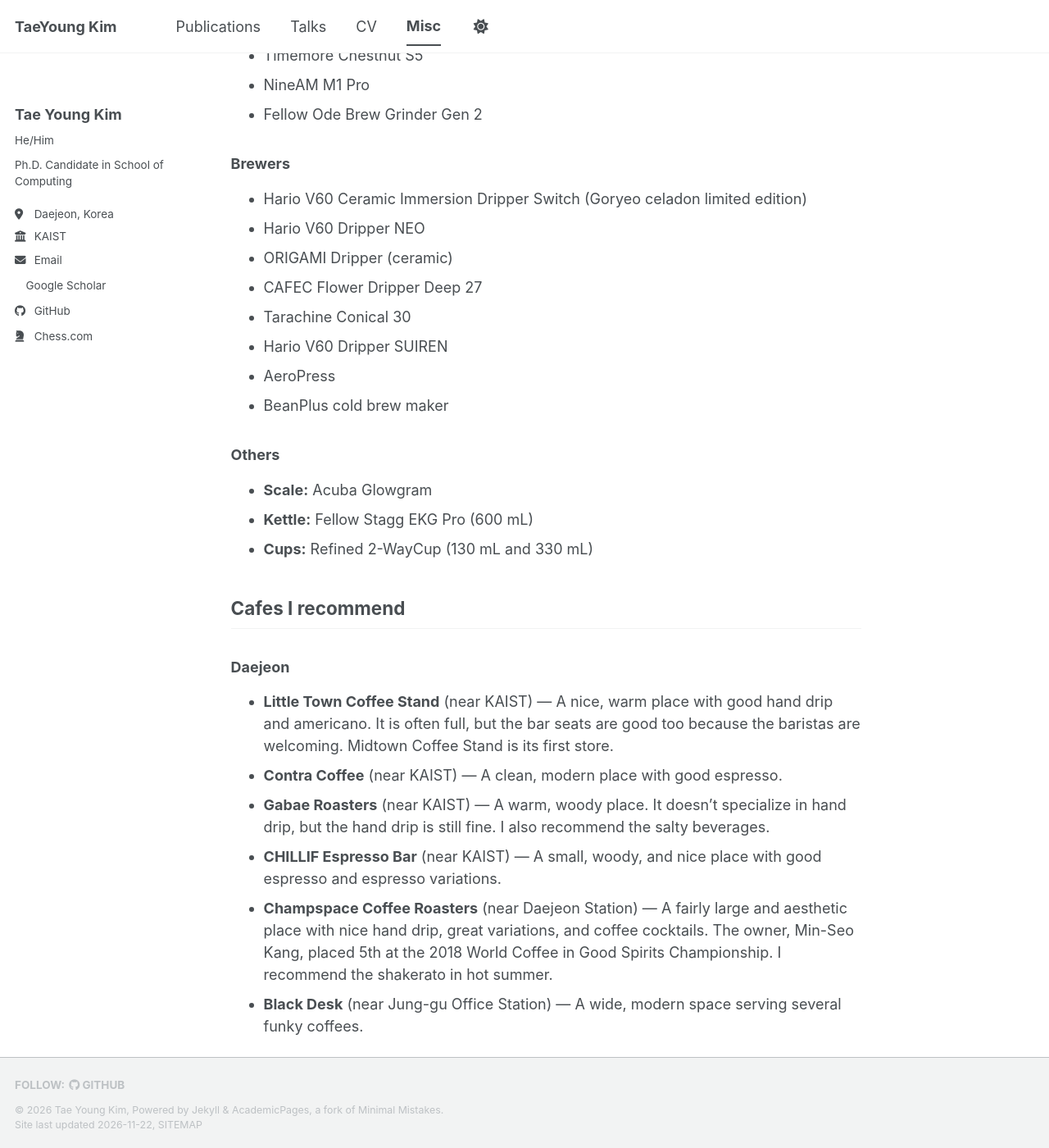
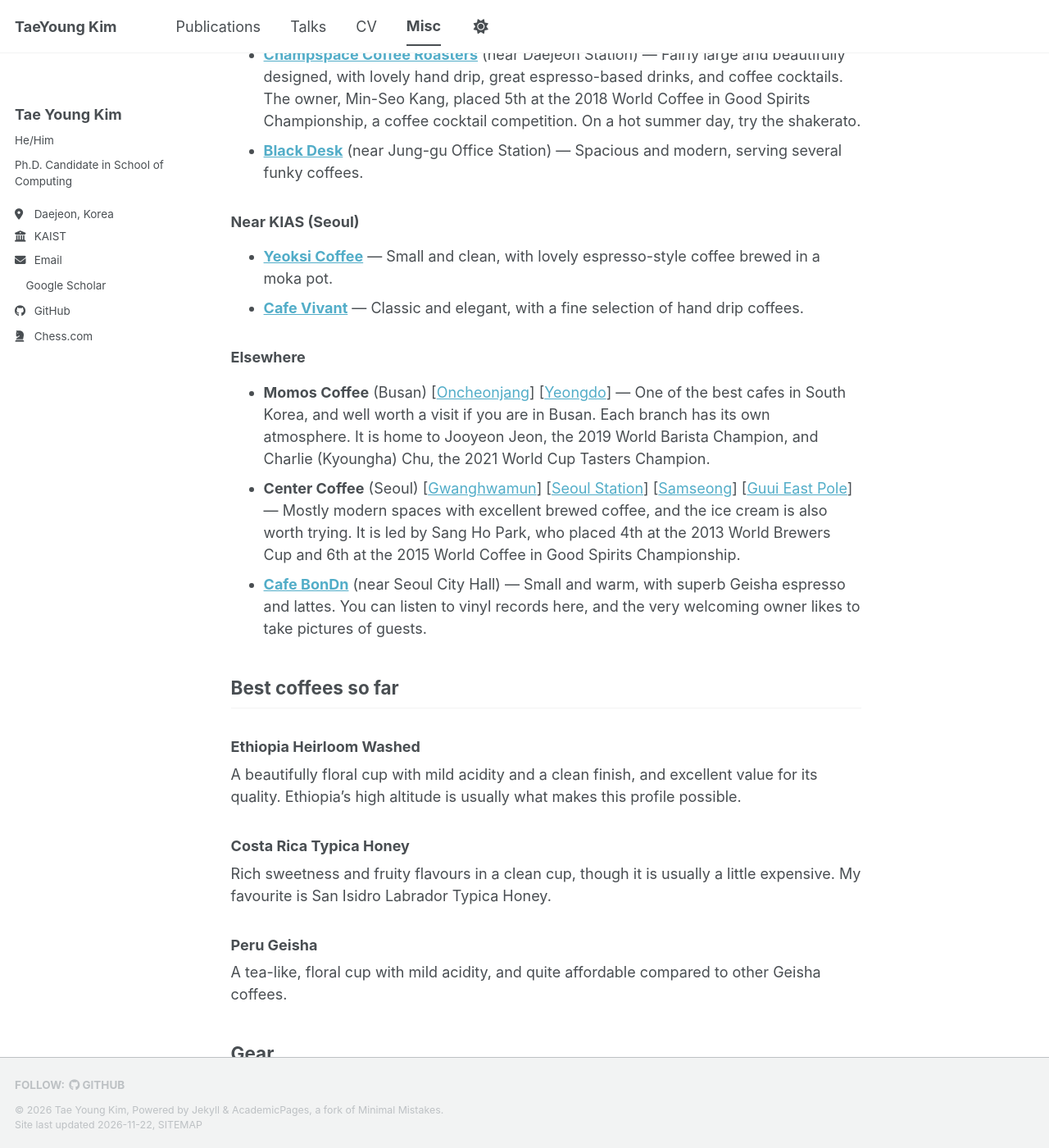
Before and after one commit to mekty2012/mekty2012.github.io, a Jekyll site: the page built from _pages/misc.md, in a window 1280 px wide and 1400 px high, scrolled down 658 px. Shown: the whole window at 82% size. Built offline with Jekyll 4.4.1, drawn with Linux system fonts in a browser that asks for light colours; a style sheet for code colours, icons or effects is not loaded; some of the changed text lies outside the part shown.

Commit message:
Reorganize Misc page and add cafe map links
Co-Authored-By: Claude Opus 5.5 <noreply@anthropic.com>

```diff
--- a/_pages/misc.md
+++ b/_pages/misc.md
@@ -6,15 +6,43 @@ author_profile: true
 
 Coffee
 ======
-Coffee is one of my hobbies. At home I mostly brew by hand, and I don't own any espresso equipment.
+Specialty coffee is one of my hobbies. I brew by hand both at home and in the lab. When I visit other places, I often make cold brew with specialty beans, which has earned reactions like "we can't taste this anywhere else." Lately, I have also been experimenting with cold brew made with spirits such as vodka and bourbon.
+
+## Cafes I recommend
+
+### Daejeon
+
+- **[Little Town Coffee Stand](https://www.google.com/maps/search/?api=1&query=리틀타운커피스탠드+대전+유성구+어은로42번길+25)** (near KAIST) --- A warm, inviting place with lovely hand drip and americano. It is often full, but the bar seats are just as good, thanks to the welcoming baristas. Its first store is Midtown Coffee Stand.
+- **[Contra Coffee](https://www.google.com/maps/search/?api=1&query=콘트라커피+대전+유성구+어은로52번길+1)** (near KAIST) --- Clean and modern, with good espresso.
+- **[Gabae Roasters](https://www.google.com/maps/search/?api=1&query=가배로스터스+대전+유성구+어은로42번길+21-10)** (near KAIST) --- Warm and woody. It doesn't specialise in hand drip, but its hand drip is still solid. The salty drinks are also worth trying.
+- **[CHILLIF Espresso Bar](https://www.google.com/maps/search/?api=1&query=칠리프+대전+유성구+어은로57번길+35)** (near KAIST) --- Small, woody, and charming, with lovely espresso and espresso-based drinks.
+- **[Champspace Coffee Roasters](https://www.google.com/maps/search/?api=1&query=챔프스페이스+커피로스터스+대전+동구+수향길+97)** (near Daejeon Station) --- Fairly large and beautifully designed, with lovely hand drip, great espresso-based drinks, and coffee cocktails. The owner, Min-Seo Kang, placed 5th at the 2018 World Coffee in Good Spirits Championship, a coffee cocktail competition. On a hot summer day, try the shakerato.
+- **[Black Desk](https://www.google.com/maps/search/?api=1&query=블랙데스크+대전+중구+선화동+374-5)** (near Jung-gu Office Station) --- Spacious and modern, serving several funky coffees.
+
+### Near KIAS (Seoul)
+
+- **[Yeoksi Coffee](https://www.google.com/maps/search/?api=1&query=역시커피+서울+동대문구+회기로+28)** --- Small and clean, with lovely espresso-style coffee brewed in a moka pot.
+- **[Cafe Vivant](https://www.google.com/maps/search/?api=1&query=카페+비반트+서울+동대문구+회기로21길+33)** --- Classic and elegant, with a fine selection of hand drip coffees.
+
+### Elsewhere
+
+- **Momos Coffee** (Busan) \[[Oncheonjang](https://www.google.com/maps/search/?api=1&query=모모스커피+온천장+본점+부산+금정구+오시게로+20)\] \[[Yeongdo](https://www.google.com/maps/search/?api=1&query=모모스커피+영도+로스터리+부산+영도구+봉래나루로+160)\] --- One of the best cafes in South Korea, and well worth a visit if you are in Busan. Each branch has its own atmosphere. It is home to Jooyeon Jeon, the 2019 World Barista Champion, and Charlie (Kyoungha) Chu, the 2021 World Cup Tasters Champion.
+- **Center Coffee** (Seoul) \[[Gwanghwamun](https://www.google.com/maps/search/?api=1&query=센터커피+광화문점)\] \[[Seoul Station](https://www.google.com/maps/search/?api=1&query=센터커피+서울역점+서울+용산구+한강대로+405)\] \[[Samseong](https://www.google.com/maps/search/?api=1&query=센터커피+삼성점)\] \[[Guui East Pole](https://www.google.com/maps/search/?api=1&query=센터커피+구의이스트폴점)\] --- Mostly modern spaces with excellent brewed coffee, and the ice cream is also worth trying. It is led by Sang Ho Park, who placed 4th at the 2013 World Brewers Cup and 6th at the 2015 World Coffee in Good Spirits Championship.
+- **[Cafe BonDn](https://www.google.com/maps/search/?api=1&query=비온디앤+서울+중구+세종대로18길+28)** (near Seoul City Hall) --- Small and warm, with superb Geisha espresso and lattes. You can listen to vinyl records here, and the very welcoming owner likes to take pictures of guests.
 
 ## Best coffees so far
 
-| Coffee | Variety | Process |
-| --- | --- | --- |
-| Ethiopia | Heirloom | Washed |
-| Costa Rica | Typica | Honey |
-| Peru | Geisha | Washed |
+### Ethiopia Heirloom Washed
+
+A beautifully floral cup with mild acidity and a clean finish, and excellent value for its quality. Ethiopia's high altitude is usually what makes this profile possible.
+
+### Costa Rica Typica Honey
+
+Rich sweetness and fruity flavours in a clean cup, though it is usually a little expensive. My favourite is San Isidro Labrador Typica Honey.
+
+### Peru Geisha
+
+A tea-like, floral cup with mild acidity, and quite affordable compared to other Geisha coffees.
 
 ## Gear
 
@@ -42,25 +70,3 @@ Coffee is one of my hobbies. At home I mostly brew by hand, and I don't own any
 - **Scale:** Acuba Glowgram
 - **Kettle:** Fellow Stagg EKG Pro (600 mL)
 - **Cups:** Refined 2-WayCup (130 mL and 330 mL)
-
-## Cafes I recommend
-
-### Daejeon
-
-- **Little Town Coffee Stand** (near KAIST) --- A nice, warm place with good hand drip and americano. It is often full, but the bar seats are good too because the baristas are welcoming. Midtown Coffee Stand is its first store.
-- **Contra Coffee** (near KAIST) --- A clean, modern place with good espresso.
-- **Gabae Roasters** (near KAIST) --- A warm, woody place. It doesn't specialize in hand drip, but the hand drip is still fine. I also recommend the salty beverages.
-- **CHILLIF Espresso Bar** (near KAIST) --- A small, woody, and nice place with good espresso and espresso variations.
-- **Champspace Coffee Roasters** (near Daejeon Station) --- A fairly large and aesthetic place with nice hand drip, great variations, and coffee cocktails. The owner, Min-Seo Kang, placed 5th at the 2018 World Coffee in Good Spirits Championship. I recommend the shakerato in hot summer.
-- **Black Desk** (near Jung-gu Office Station) --- A wide, modern space serving several funky coffees.
-
-### Near KIAS (Seoul)
-
-- **Yeoksi Coffee** --- A small, clean place with nice espresso-style coffee made in a moka pot.
-- **Cafe Vivant** --- A classic, aesthetic place with fine hand drip menus.
-
-### Elsewhere
-
-- **Momos Coffee** (Busan) --- One of the best cafes in South Korea, and worth a visit if you are around Busan. The atmosphere differs by branch. It is home to Jooyeon Jeon, the 2019 World Barista Champion, and Charlie (Kyoungha) Chu, the 2021 World Cup Tasters Champion.
-- **Center Coffee** (Seoul) --- Mostly modern spaces with great brewed coffee, and I also recommend the ice cream. It is led by Sang Ho Park, who placed 4th at the 2013 World Brewers Cup and 6th at the 2015 World Coffee in Good Spirits Championship.
-- **Cafe BonDn** (near Seoul City Hall) --- A small, warm place with great Geisha espresso and lattes. You can listen to vinyl records, and the owner is very welcoming and likes to take pictures of guests.
```
